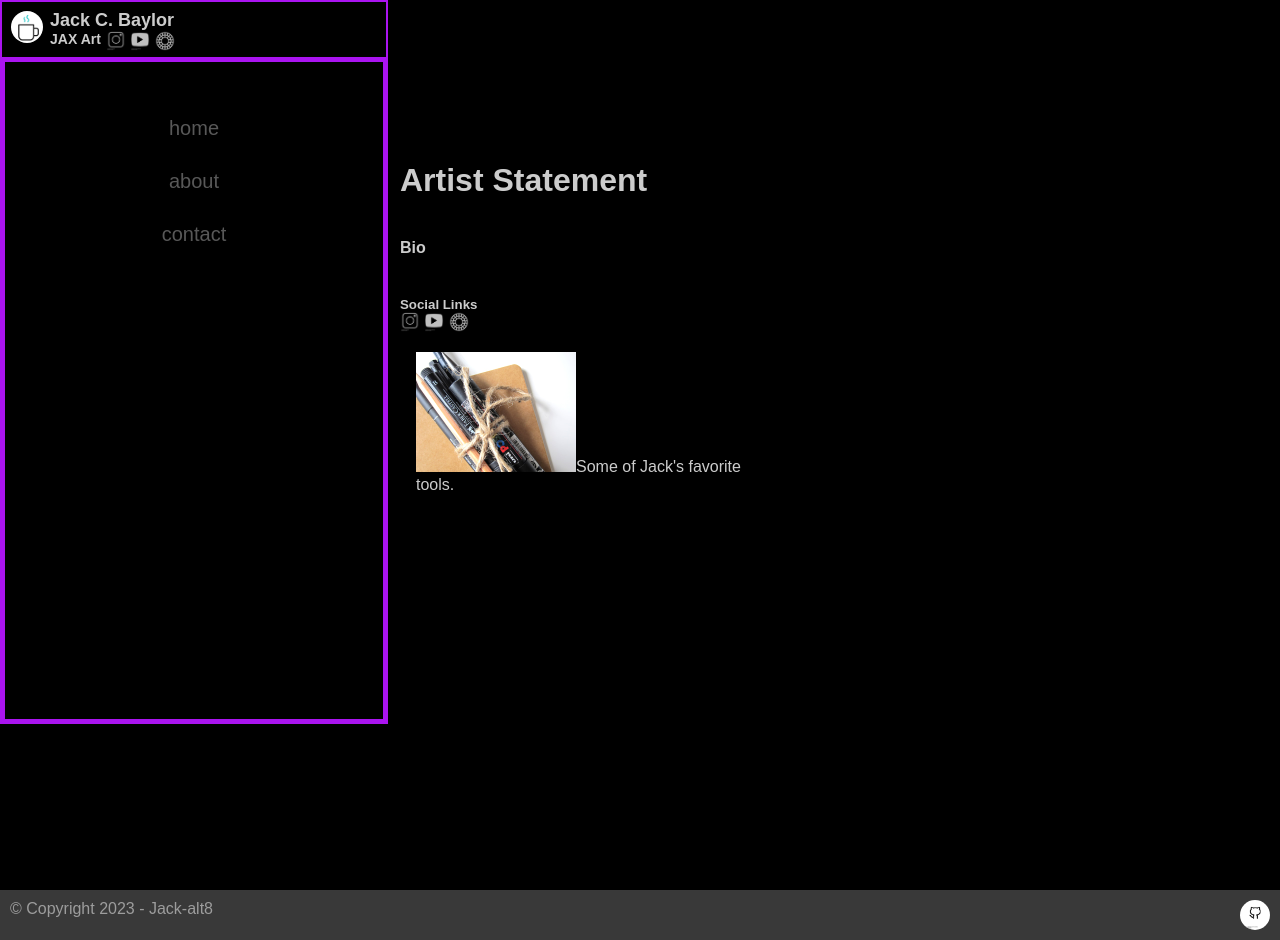
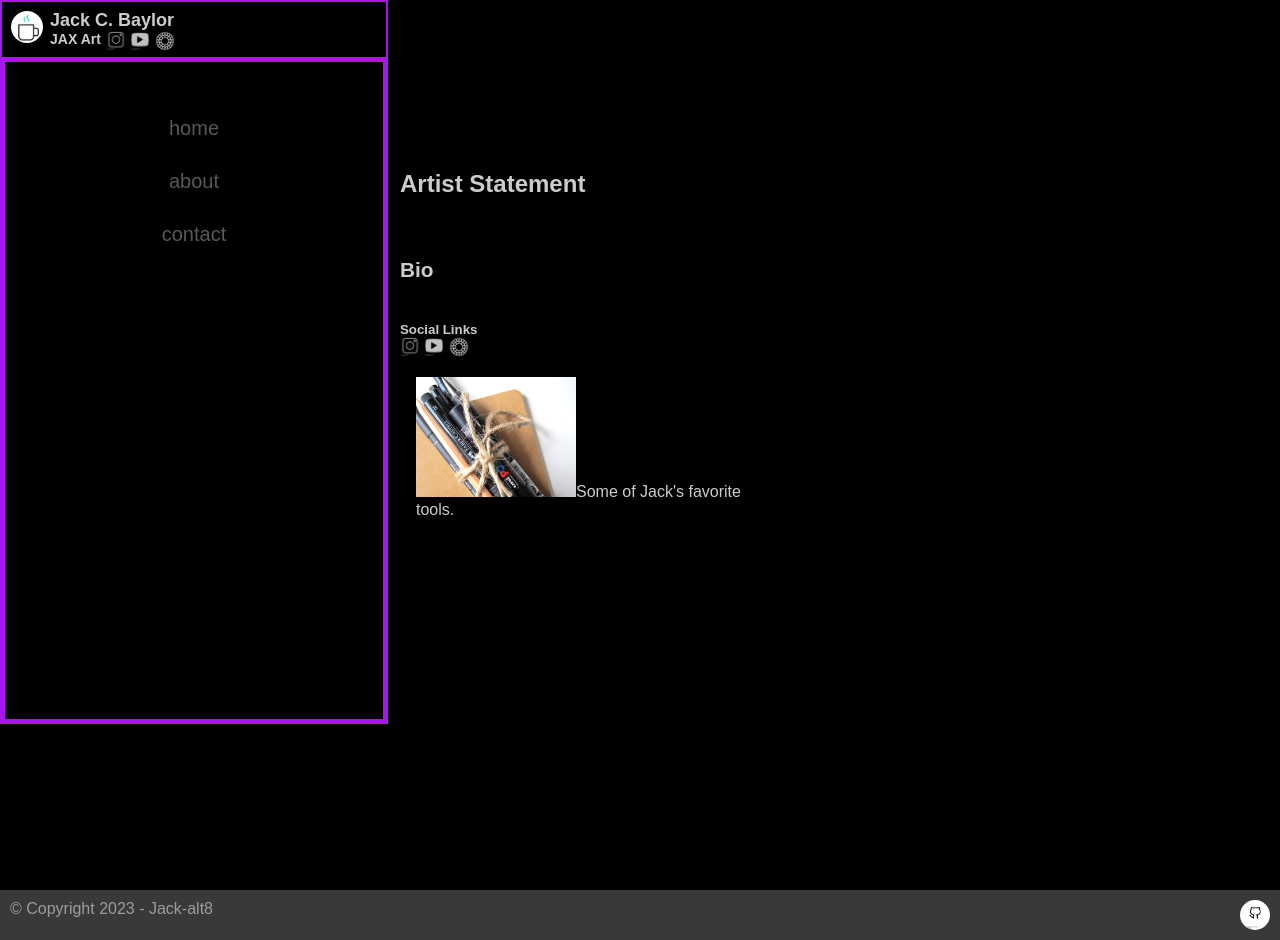
Before and after one commit to Jack-alt8/JAX-Art, a website: page frontend/html/about.html in a window 1280 px wide. Drawn offline with Linux system fonts and the light colour scheme.

Commit message:
more about page styles, cleaning up contactjavascript

```diff
--- a/frontend/styles/styles.css
+++ b/frontend/styles/styles.css
@@ -268,9 +268,14 @@ About page styles
   padding: 1em 1em 0;
 }
 
-h3 {
-  font-size: 2em;
-  margin-top: 0.5em;
+.about-statement {
+  font-size: 1.5em;
+  margin-top: 1em;
+}
+
+.about-bio {
+  font-size: 1.3em;
+  margin-top: 1em;
 }
 
 aside,
```
Also changed, not shown: frontend/javascript/contact.js (+6 -4 lines).
